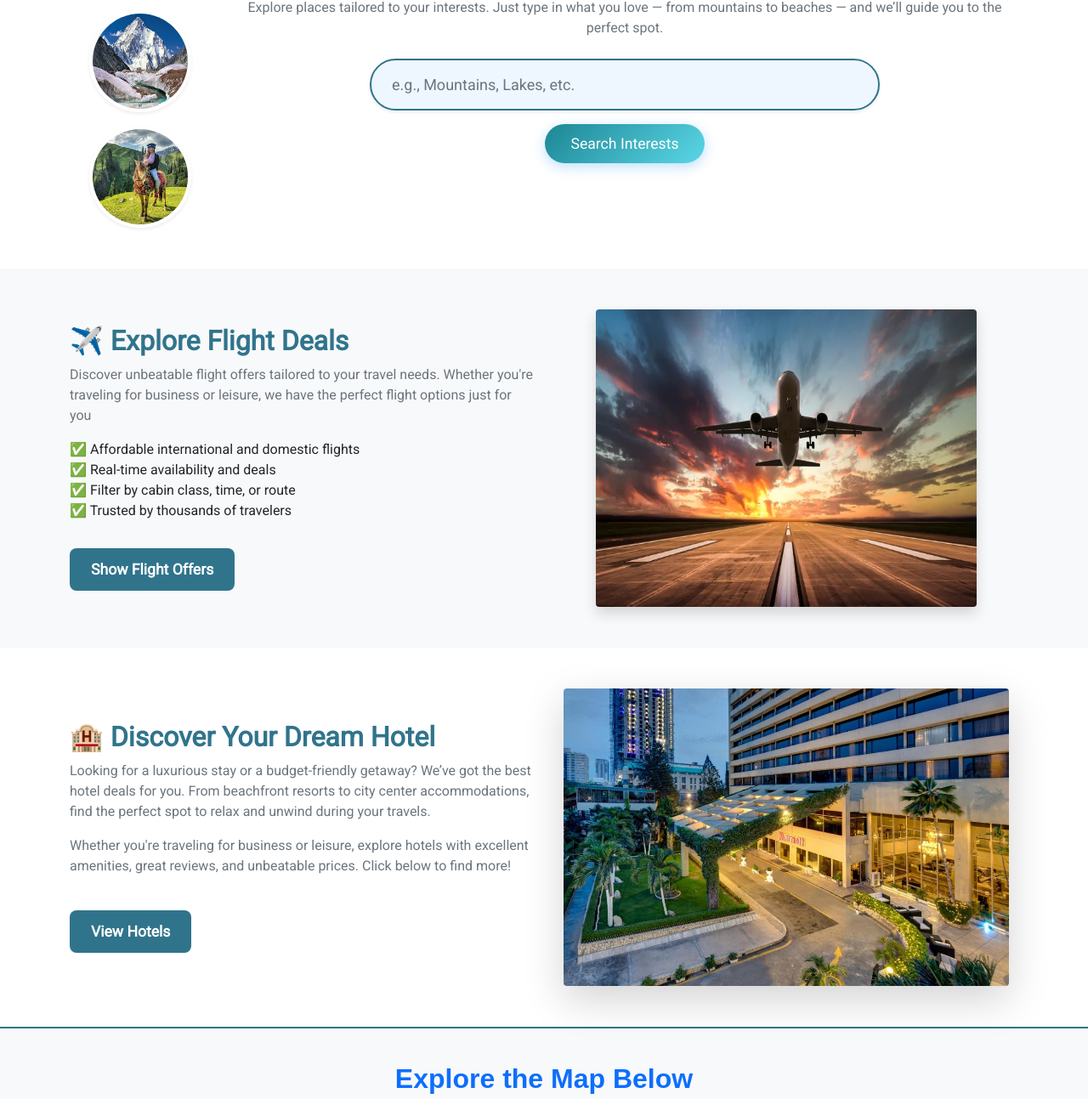
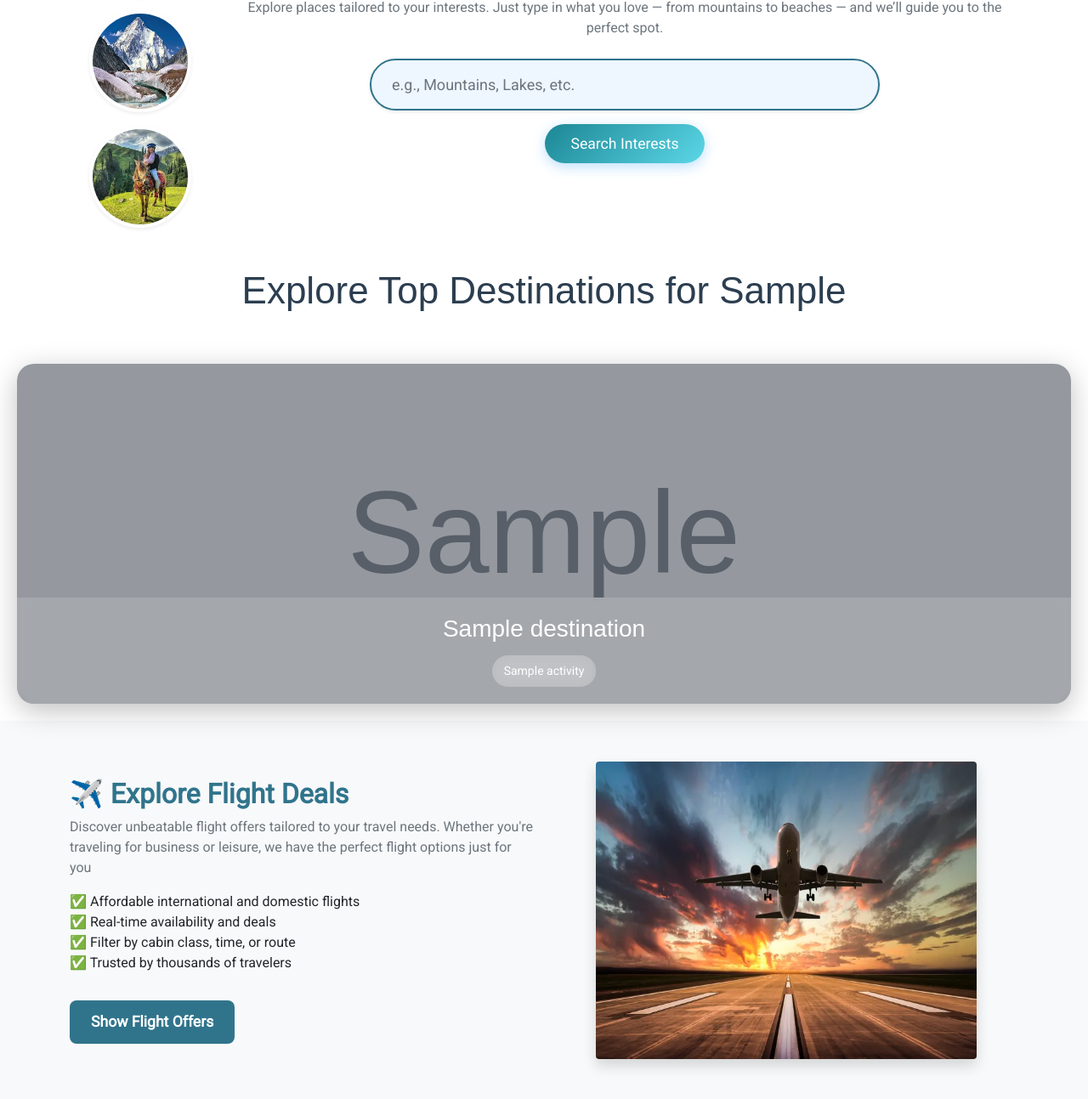
Before and after one commit to Sabahat-Saleem/MY-FYP-ONG, a Django app: template add_user/templates/add_user/home.html in a window 1280 px wide. Shown: the part 640-1933 px from the top of the page at 85% size. Run offline with Django 3.2, Linux system fonts and the light colour scheme; the template is opened without the code that fills it: most values are stand-ins (such as "Sample title", 1, 10 or a date in 2020); grey boxes marked "Sample" are stand-in pictures; some libraries are stand-ins or nearby versions.

Commit message:
Work on seasonal locations, destination

```diff
--- a/add_user/static/add_user/css/home.css
+++ b/add_user/static/add_user/css/home.css
@@ -266,3 +266,87 @@ footer {
     border-radius: 10px;
     border: 3px solid #30748c;
 }
+/*  Seasonal Destination */
+
+.destination-gallery {
+    display: grid;
+    grid-template-columns: repeat(auto-fit, minmax(300px, 1fr));
+    gap: 40px;
+    padding: 20px;
+}
+
+.destination-item {
+    position: relative;
+    overflow: hidden;
+    border-radius: 20px;
+    min-height: 400px;
+    background: rgba(255, 255, 255, 0.1);
+    backdrop-filter: blur(12px);
+    box-shadow: 0 8px 32px rgba(0, 0, 0, 0.25);
+    transition: all 0.5s ease;
+    display: flex;
+    flex-direction: column;
+    justify-content: flex-end;
+}
+
+.destination-bg {
+    position: absolute;
+    top: 0; left: 0; width: 100%; height: 100%;
+    background-size: cover;
+    background-position: center;
+    filter: brightness(70%);
+    z-index: 1;
+    transition: all 0.4s ease;
+}
+
+.destination-content {
+    position: relative;
+    z-index: 2;
+    padding: 20px;
+    background: rgba(255, 255, 255, 0.15);
+    border-radius: 0 0 20px 20px;
+    backdrop-filter: blur(6px);
+    text-align: center;
+}
+
+.destination-content h2 {
+    margin-bottom: 15px;
+    font-size: 28px;
+    color: #ffffff;
+    font-family: 'Poppins', sans-serif;
+}
+
+.activities {
+    display: flex;
+    flex-wrap: wrap;
+    justify-content: center;
+    gap: 10px;
+}
+
+.activity-badge {
+    background: rgba(255, 255, 255, 0.2);
+    color: #ffffff;
+    padding: 8px 14px;
+    border-radius: 50px;
+    font-size: 14px;
+    font-weight: 500;
+    backdrop-filter: blur(10px);
+    transition: all 0.3s ease;
+}
+
+.activity-badge:hover {
+    background: #1abc9c;
+    color: #fff;
+    cursor: pointer;
+}
+
+.destination-item:hover .destination-bg {
+    filter: brightness(90%);
+    transform: scale(1.05);
+}
+
+.no-data {
+    text-align: center;
+    font-size: 24px;
+    color: #e74c3c;
+}
--- a/add_user/templates/add_user/home.html
+++ b/add_user/templates/add_user/home.html
@@ -74,6 +74,29 @@
     </div>
 </div>
 </div>
+<!-- Seasonal DEstination -->
+<h1 style="text-align: center; font-size: 44px; color: #2c3e50; font-family: 'Poppins', sans-serif; margin-bottom: 40px;">
+    Explore Top Destinations for {{ current_season }}
+</h1>
+
+<div class="destination-gallery">
+    {% for destination in seasonal_destinations %}
+        <div class="destination-item">
+            <div class="destination-bg" style="background-image: url('{{ destination.image.url }}');"></div>
+            <div class="destination-content">
+                <h2>{{ destination.name }}</h2>
+                <div class="activities">
+                    {% for activity in destination.activities_list %}
+                        <span class="activity-badge">{{ activity }}</span>
+                    {% endfor %}
+                </div>
+            </div>
+        </div>
+    {% empty %}
+        <p class="no-data">No destinations available for this season yet!</p>
+    {% endfor %}
+</div>
+
 <!-- Section: Explore Flights -->
 <section class="py-5 bg-light">
     <div class="container">
--- a/user_panel/urls.py
+++ b/user_panel/urls.py
@@ -36,4 +36,7 @@ urlpatterns = [
     path('interests/', views.get_interest_info, name='get_interest_info'),
     path('interest_page/', views.interest_page, name='interest_page'),
     path('api/hotels/', views.HotelListAPIView.as_view(), name='hotel-list'),
-]  + static(settings.MEDIA_URL, document_root=settings.MEDIA_ROOT)
+]
+
+if settings.DEBUG:
+    urlpatterns += static(settings.MEDIA_URL, document_root=settings.MEDIA_ROOT)
```
Also changed, not shown: add_user/models.py (+8 -6 lines), add_user/views.py (+27 -7 lines), add_user/migrations/0015_remove_location_description_and_more.py (added), add_user/migrations/0016_destination_alter_location_image.py (added), db.sqlite3, media/locations/faisalabad.jpeg (added), media/locations/hunza.jpeg (added), media/locations/islamabad.jpeg (added), media/locations/kaghan.jpeg (added), media/locations/kashmir.jpeg (added), media/locations/lahore.jpeg (added), media/locations/margallahills.jpeg (added), media/locations/patriata.jpeg (added), media/locations/rawalakot.jpeg (added), 2 more files.
